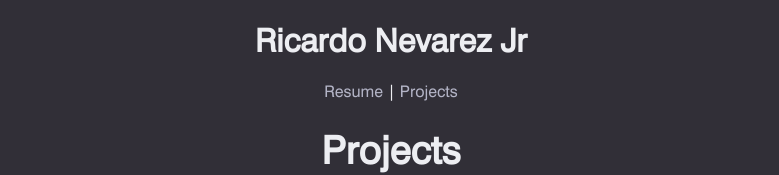
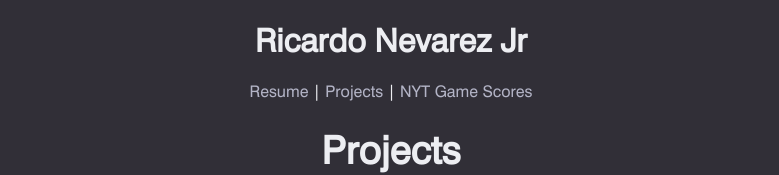
Before and after one commit to rnevarez-cloud/resume-nevarez-cloud, a React (Create React App) app: page /Projects in a window 1280 px wide. Shown: the top 175 px of the page, without its empty margins (249-1028 px from the left). Built offline with nearby package versions, Linux system fonts and the light colour scheme; no server answers.

Commit message:
Added NYT Game Scores to site

```diff
--- a/src/App.js
+++ b/src/App.js
@@ -51,7 +51,7 @@ function App() {
         {storedCount && <h4>You are the {storedCount} visitor!</h4>}
         <h1>Ricardo Nevarez Jr</h1>
         <nav>
-            <a href='/'>Resume</a> | <a href='Projects'>Projects</a>
+            <a href='/'>Resume</a> | <a href='Projects'>Projects</a> | <a href='Scores'>NYT Game Scores</a>
         </nav>
     </div>
     <Routes>
```
